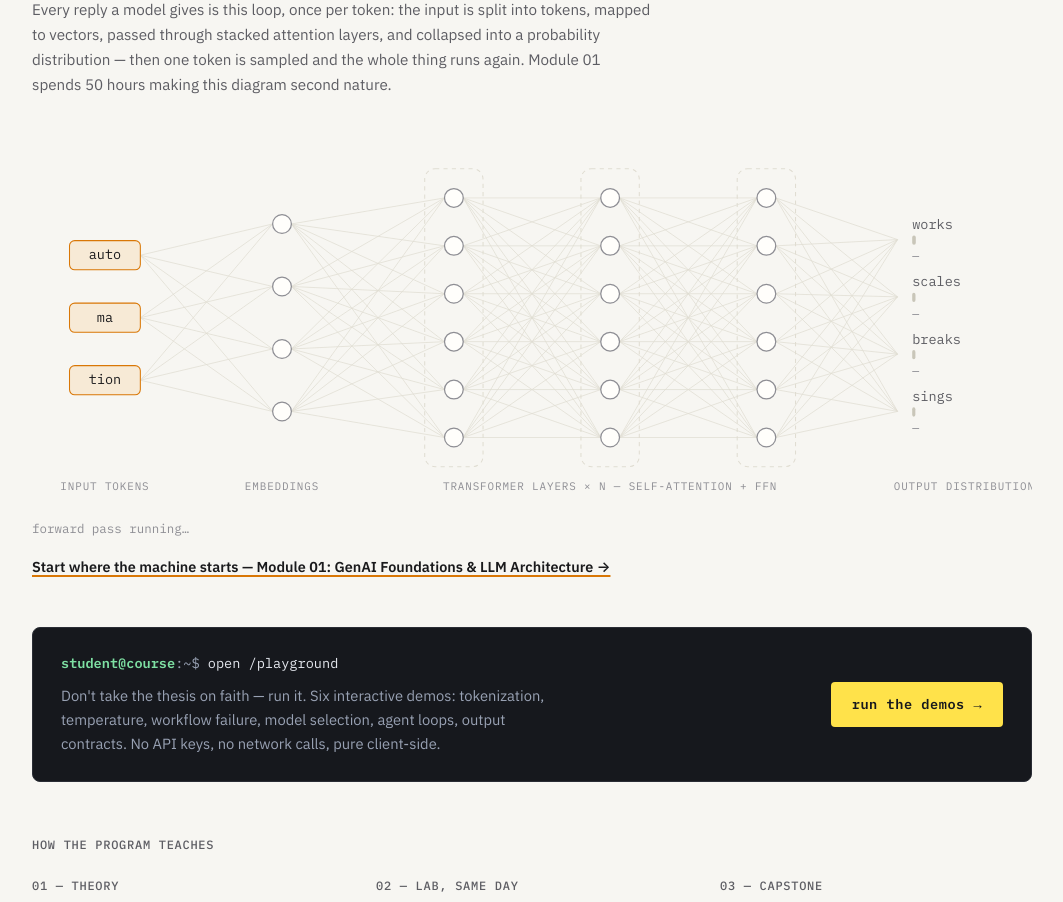
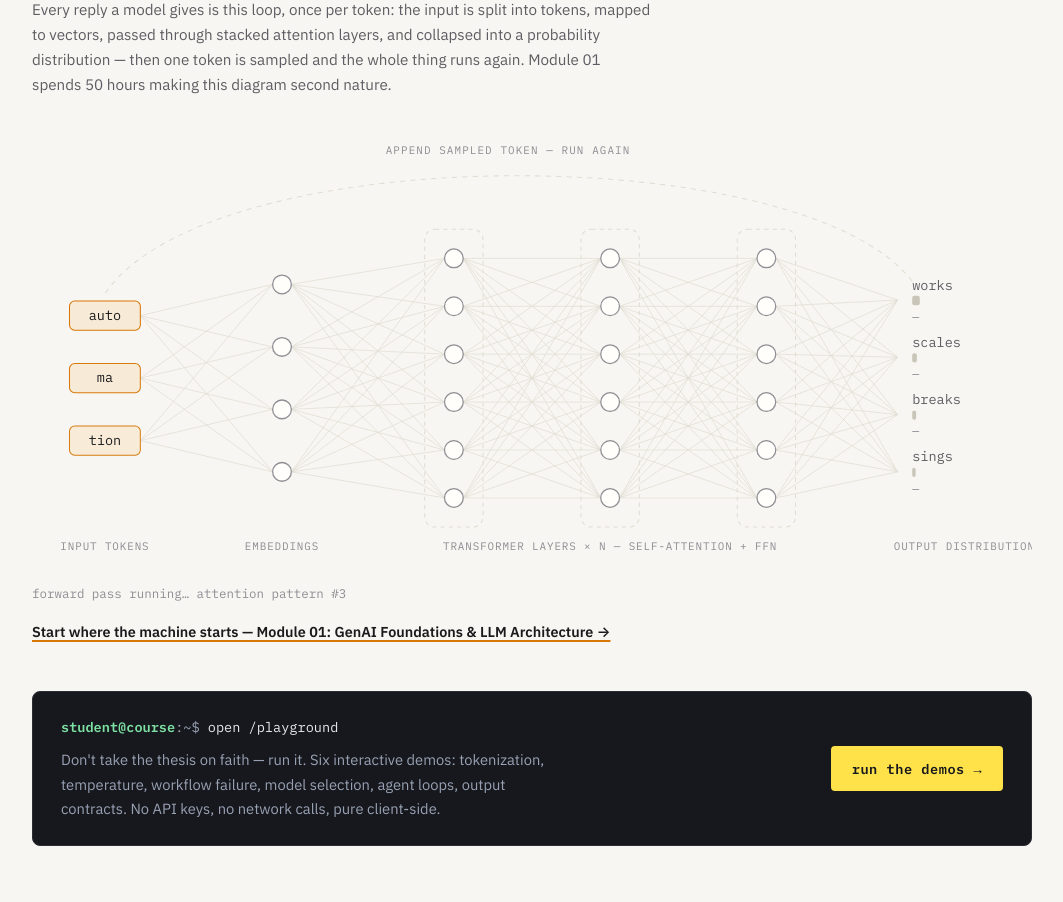
Before and after one commit to veeru594/gen-ai-course, a React (Vite) app: page / in a window 1280 px wide. Shown: the part 1200-2102 px from the top of the page, without its empty margins (108-1171 px from the left). Built offline with nearby package versions, Linux system fonts and the light colour scheme.

Commit message:
LLM diagram wow pass: travelling spark particles, per-cycle attention weights, neuron pop+glow, sampled token rides feedback arc back to input

```diff
--- a/src/components/ui/LlmDiagram.css
+++ b/src/components/ui/LlmDiagram.css
@@ -40,11 +40,72 @@
   stroke: var(--ink-faint);
   stroke-width: 1.2;
   transition: fill var(--t-med) var(--ease), stroke var(--t-med) var(--ease);
+  transform-box: fill-box;
+  transform-origin: center;
 }
 
 .lm-node.is-active {
   fill: var(--module-hue);
   stroke: var(--module-hue);
+  filter: drop-shadow(0 0 5px var(--module-hue));
+  animation: lm-pop 450ms var(--ease);
+}
+
+@keyframes lm-pop {
+  0% {
+    transform: scale(1);
+  }
+  45% {
+    transform: scale(1.5);
+  }
+  100% {
+    transform: scale(1);
+  }
+}
+
+.lm-particle {
+  fill: var(--module-hue);
+  filter: drop-shadow(0 0 3px var(--module-hue));
+}
+
+.lm-feedback-arc {
+  fill: none;
+  stroke: var(--line);
+  stroke-width: 1;
+  stroke-dasharray: 5 5;
+  transition: stroke var(--t-med) var(--ease);
+}
+
+.lm-feedback-arc.is-on {
+  stroke: var(--module-hue);
+  stroke-width: 1.4;
+}
+
+.lm-feedback-label {
+  font-family: var(--font-mono);
+  font-size: 10.5px;
+  letter-spacing: 0.1em;
+  fill: var(--ink-faint);
+  transition: fill var(--t-med) var(--ease);
+}
+
+.lm-feedback-label.is-on {
+  fill: var(--module-hue);
+  font-weight: 600;
+}
+
+.lm-feedback-chip rect {
+  fill: var(--module-tint);
+  stroke: var(--module-hue);
+  stroke-width: 1.4;
+  filter: drop-shadow(0 1px 4px rgba(26, 26, 28, 0.25));
+}
+
+.lm-feedback-chip text {
+  font-family: var(--font-mono);
+  font-size: 13px;
+  font-weight: 600;
+  fill: var(--ink);
 }
 
 .lm-layer-box {
--- a/src/components/ui/LlmDiagram.tsx
+++ b/src/components/ui/LlmDiagram.tsx
@@ -1,8 +1,9 @@
-import { useEffect, useState } from "react";
+import { useEffect, useMemo, useState } from "react";
 import "./LlmDiagram.css";
 
 /* Animated forward pass: input tokens → embeddings → transformer layers
-   → output probability distribution. One pulse per cycle, one token out. */
+   → output distribution → sampled token fed back to the input.
+   Edge strengths reshuffle every cycle — attention is different each pass. */
 
 const TOKENS = ["auto", "ma", "tion"];
 
@@ -13,49 +14,40 @@ const CANDIDATES = [
   { token: "sings", p: 0.07 },
 ];
 
-// column x positions and node y layouts
 const COL_X = { tokens: 70, emb: 240, l1: 405, l2: 555, l3: 705, out: 845 };
 const TOKEN_Y = [125, 185, 245];
 const EMB_Y = [95, 155, 215, 275];
 const LAYER_Y = [70, 116, 162, 208, 254, 300];
 const OUT_Y = [110, 165, 220, 275];
 
-// pulse steps: 0 tokens, 1 emb, 2 l1, 3 l2, 4 l3, 5 output
-const STEP_HOLD = [650, 650, 650, 650, 650, 2200];
+// pulse steps: 0 tokens, 1 emb, 2 l1, 3 l2, 4 l3, 5 output + feedback
+const STEP_HOLD = [600, 600, 600, 600, 600, 2600];
 
-function usePulse(reduced: boolean): number {
+function usePulse(reduced: boolean): { step: number; cycle: number } {
   const [step, setStep] = useState(0);
+  const [cycle, setCycle] = useState(0);
   useEffect(() => {
     if (reduced) {
       return;
     }
-    const t = window.setTimeout(
-      () => setStep((s) => (s + 1) % STEP_HOLD.length),
-      STEP_HOLD[step],
-    );
+    const t = window.setTimeout(() => {
+      setStep((s) => {
+        if (s === STEP_HOLD.length - 1) {
+          setCycle((c) => c + 1);
+          return 0;
+        }
+        return s + 1;
+      });
+    }, STEP_HOLD[step]);
     return () => window.clearTimeout(t);
   }, [step, reduced]);
-  return reduced ? 5 : step;
+  return reduced ? { step: 5, cycle: 0 } : { step, cycle };
 }
 
-interface EdgeProps {
-  x1: number;
-  y1: number;
-  x2: number;
-  y2: number;
-  active: boolean;
-}
-
-function Edge({ x1, y1, x2, y2, active }: EdgeProps) {
-  return (
-    <line
-      x1={x1}
-      y1={y1}
-      x2={x2}
-      y2={y2}
-      className={`lm-edge${active ? " is-active" : ""}`}
-    />
-  );
+/** cheap deterministic pseudo-random in [0,1) from edge indices + cycle */
+function edgeWeight(i: number, j: number, seed: number): number {
+  const n = Math.sin(i * 12.9898 + j * 78.233 + seed * 37.719) * 43758.5453;
+  return n - Math.floor(n);
 }
 
 function edgesBetween(
@@ -64,20 +56,96 @@ function edgesBetween(
   toX: number,
   toYs: number[],
   active: boolean,
+  seed: number,
 ) {
   return fromYs.flatMap((y1, i) =>
-    toYs.map((y2, j) => (
-      <Edge
+    toYs.map((y2, j) => {
+      const w = edgeWeight(i, j, seed);
+      return (
+        <line
           key={`${i}-${j}`}
           x1={fromX}
           y1={y1}
           x2={toX}
           y2={y2}
-        active={active}
+          className={`lm-edge${active ? " is-active" : ""}`}
+          style={
+            active
+              ? { strokeWidth: 0.5 + w * 2.1, opacity: 0.3 + w * 0.7 }
+              : undefined
+          }
         />
-    )),
+      );
+    }),
   );
 }
+
+interface ParticleSpec {
+  y1: number;
+  y2: number;
+  delay: number;
+}
+
+/** sparks that travel the wires of the currently-active transition */
+function Particles({
+  fromX,
+  fromYs,
+  toX,
+  toYs,
+}: {
+  fromX: number;
+  fromYs: number[];
+  toX: number;
+  toYs: number[];
+}) {
+  const picks = useMemo<ParticleSpec[]>(
+    () =>
+      Array.from({ length: 12 }, (_, k) => ({
+        y1: fromYs[Math.floor(Math.random() * fromYs.length)],
+        y2: toYs[Math.floor(Math.random() * toYs.length)],
+        delay: k * 0.035,
+      })),
+    // new randoms on every mount; the component is keyed by step
+    // eslint-disable-next-line react-hooks/exhaustive-deps
+    [],
+  );
+  return (
+    <>
+      {picks.map((p, k) => (
+        <circle key={k} r={2.6} opacity={0} className="lm-particle">
+          <animate
+            attributeName="opacity"
+            from="0"
+            to="0.95"
+            dur="0.01s"
+            begin={`${p.delay}s`}
+            fill="freeze"
+          />
+          <animateMotion
+            dur="0.5s"
+            begin={`${p.delay}s`}
+            fill="freeze"
+            repeatCount="1"
+            path={`M ${fromX} ${p.y1} L ${toX} ${p.y2}`}
+          />
+        </circle>
+      ))}
+    </>
+  );
+}
+
+const PARTICLE_ROUTES: Record<
+  number,
+  { fromX: number; fromYs: number[]; toX: number; toYs: number[] }
+> = {
+  1: { fromX: COL_X.tokens + 34, fromYs: TOKEN_Y, toX: COL_X.emb - 9, toYs: EMB_Y },
+  2: { fromX: COL_X.emb + 9, fromYs: EMB_Y, toX: COL_X.l1 - 9, toYs: LAYER_Y },
+  3: { fromX: COL_X.l1 + 9, fromYs: LAYER_Y, toX: COL_X.l2 - 9, toYs: LAYER_Y },
+  4: { fromX: COL_X.l2 + 9, fromYs: LAYER_Y, toX: COL_X.l3 - 9, toYs: LAYER_Y },
+  5: { fromX: COL_X.l3 + 9, fromYs: LAYER_Y, toX: COL_X.out - 14, toYs: OUT_Y },
+};
+
+const FEEDBACK_PATH = "M 845 92 C 740 -45, 170 -45, 70 104";
 
 export function LlmDiagram() {
   const [reduced, setReduced] = useState(
@@ -90,22 +158,35 @@ export function LlmDiagram() {
     return () => mq.removeEventListener("change", onChange);
   }, []);
 
-  const step = usePulse(reduced);
+  const { step, cycle } = usePulse(reduced);
   const out = step === 5;
+  const route = PARTICLE_ROUTES[step];
 
   return (
     <figure className="lm-diagram" data-module="foundations">
       <svg
-        viewBox="0 0 960 370"
+        viewBox="0 -58 960 432"
         role="img"
-        aria-label="Diagram of a language model forward pass: input tokens flow through embeddings and stacked transformer layers into an output probability distribution over candidate next tokens"
+        aria-label="Diagram of a language model forward pass: input tokens flow through embeddings and stacked transformer layers into an output probability distribution; the sampled token is appended back onto the input and the loop repeats"
       >
-        {/* edges, layer by layer — lit when the pulse crosses them */}
-        {edgesBetween(COL_X.tokens + 34, TOKEN_Y, COL_X.emb - 9, EMB_Y, step === 1)}
-        {edgesBetween(COL_X.emb + 9, EMB_Y, COL_X.l1 - 9, LAYER_Y, step === 2)}
-        {edgesBetween(COL_X.l1 + 9, LAYER_Y, COL_X.l2 - 9, LAYER_Y, step === 3)}
-        {edgesBetween(COL_X.l2 + 9, LAYER_Y, COL_X.l3 - 9, LAYER_Y, step === 4)}
-        {edgesBetween(COL_X.l3 + 9, LAYER_Y, COL_X.out - 14, OUT_Y, out)}
+        {/* feedback arc — the autoregressive loop */}
+        <path
+          d={FEEDBACK_PATH}
+          className={`lm-feedback-arc${out ? " is-on" : ""}`}
+        />
+        <text x={457} y={-30} textAnchor="middle" className={`lm-feedback-label${out ? " is-on" : ""}`}>
+          APPEND SAMPLED TOKEN — RUN AGAIN
+        </text>
+
+        {/* edges, weights reshuffled per cycle */}
+        {edgesBetween(COL_X.tokens + 34, TOKEN_Y, COL_X.emb - 9, EMB_Y, step === 1, cycle)}
+        {edgesBetween(COL_X.emb + 9, EMB_Y, COL_X.l1 - 9, LAYER_Y, step === 2, cycle + 11)}
+        {edgesBetween(COL_X.l1 + 9, LAYER_Y, COL_X.l2 - 9, LAYER_Y, step === 3, cycle + 23)}
+        {edgesBetween(COL_X.l2 + 9, LAYER_Y, COL_X.l3 - 9, LAYER_Y, step === 4, cycle + 37)}
+        {edgesBetween(COL_X.l3 + 9, LAYER_Y, COL_X.out - 14, OUT_Y, out, cycle + 51)}
+
+        {/* travelling sparks on the active transition */}
+        {!reduced && route && <Particles key={`${cycle}-${step}`} {...route} />}
 
         {/* input tokens */}
         {TOKENS.map((t, i) => (
@@ -117,6 +198,7 @@ export function LlmDiagram() {
               height={28}
               rx={5}
               className={`lm-token${step === 0 ? " is-active" : ""}`}
+              style={step === 0 ? { transitionDelay: `${i * 60}ms` } : undefined}
             />
             <text x={COL_X.tokens} y={TOKEN_Y[i] + 4} textAnchor="middle" className="lm-token-label">
               {t}
@@ -125,13 +207,14 @@ export function LlmDiagram() {
         ))}
 
         {/* embeddings */}
-        {EMB_Y.map((y) => (
+        {EMB_Y.map((y, i) => (
           <circle
             key={y}
             cx={COL_X.emb}
             cy={y}
             r={9}
             className={`lm-node${step === 1 ? " is-active" : ""}`}
+            style={step === 1 ? { animationDelay: `${i * 50}ms` } : undefined}
           />
         ))}
 
@@ -150,13 +233,14 @@ export function LlmDiagram() {
               rx={10}
               className="lm-layer-box"
             />
-            {LAYER_Y.map((y) => (
+            {LAYER_Y.map((y, i) => (
               <circle
                 key={y}
                 cx={x}
                 cy={y}
                 r={9}
                 className={`lm-node${on ? " is-active" : ""}`}
+                style={on ? { animationDelay: `${i * 45}ms` } : undefined}
               />
             ))}
           </g>
@@ -186,6 +270,29 @@ export function LlmDiagram() {
           </g>
         ))}
 
+        {/* the sampled token riding the feedback arc home */}
+        {!reduced && out && (
+          <g key={cycle} className="lm-feedback-chip" opacity={0}>
+            <animate
+              attributeName="opacity"
+              from="0"
+              to="1"
+              dur="0.01s"
+              begin="0.7s"
+              fill="freeze"
+            />
+            <animateMotion
+              dur="1.3s"
+              begin="0.7s"
+              fill="freeze"
+              repeatCount="1"
+              path={FEEDBACK_PATH}
+            />
+            <rect x={-32} y={-13} width={64} height={26} rx={5} />
+            <text y={5} textAnchor="middle">works</text>
+          </g>
+        )}
+
         {/* column labels */}
         <text x={COL_X.tokens} y={350} textAnchor="middle" className="lm-col-label">
           INPUT TOKENS
@@ -203,7 +310,9 @@ export function LlmDiagram() {
 
       <figcaption className="lm-caption">
         <span className={`lm-sampled${out ? " is-on" : ""}`} aria-live="polite">
-          {out ? 'sampled → "works"' : "forward pass running…"}
+          {out
+            ? 'sampled → "works" — appended to the input, and the loop runs again'
+            : `forward pass running… attention pattern #${cycle + 1}`}
         </span>
       </figcaption>
     </figure>
```
Lines whose indentation alone changed are shown as unchanged.
